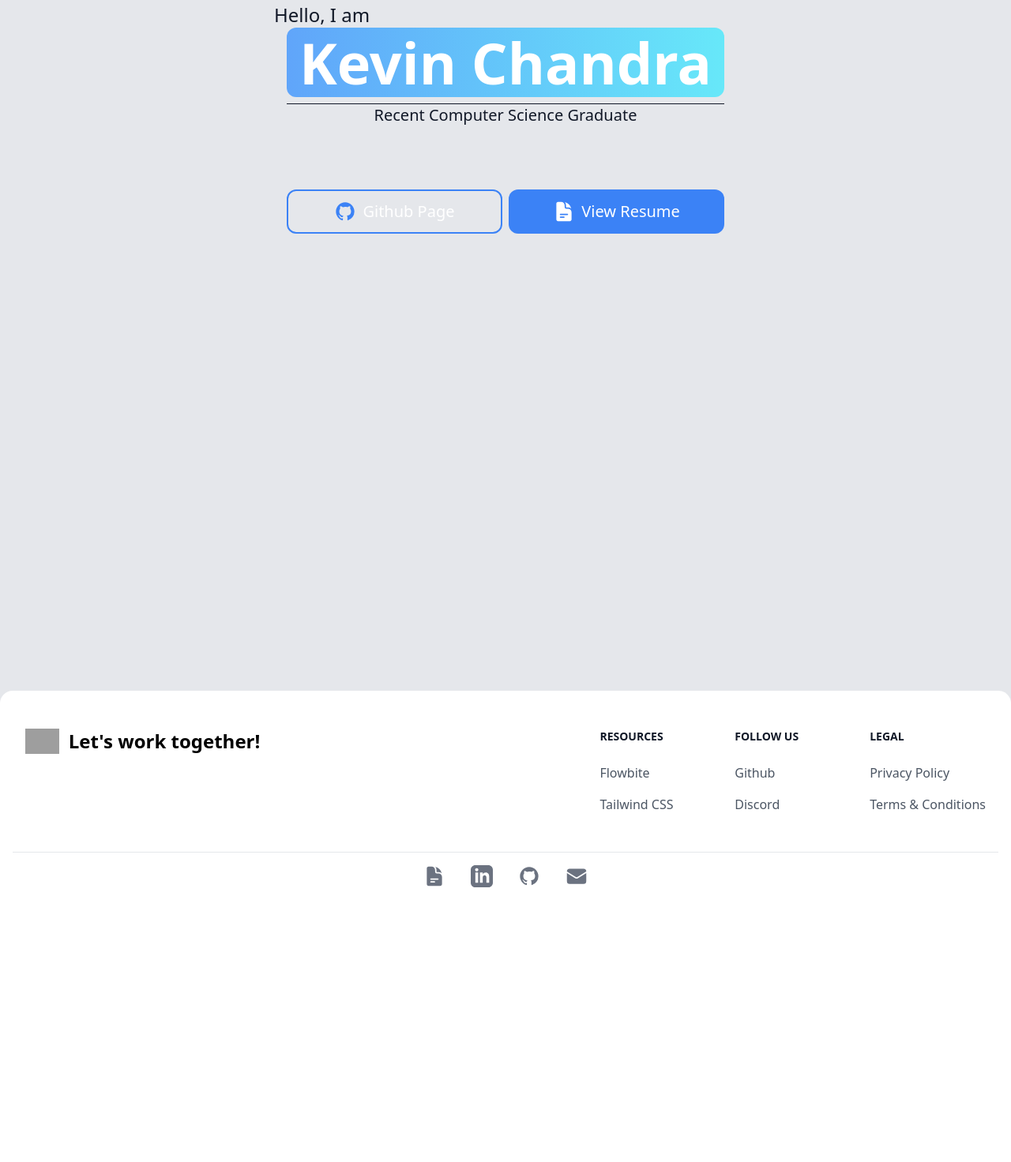
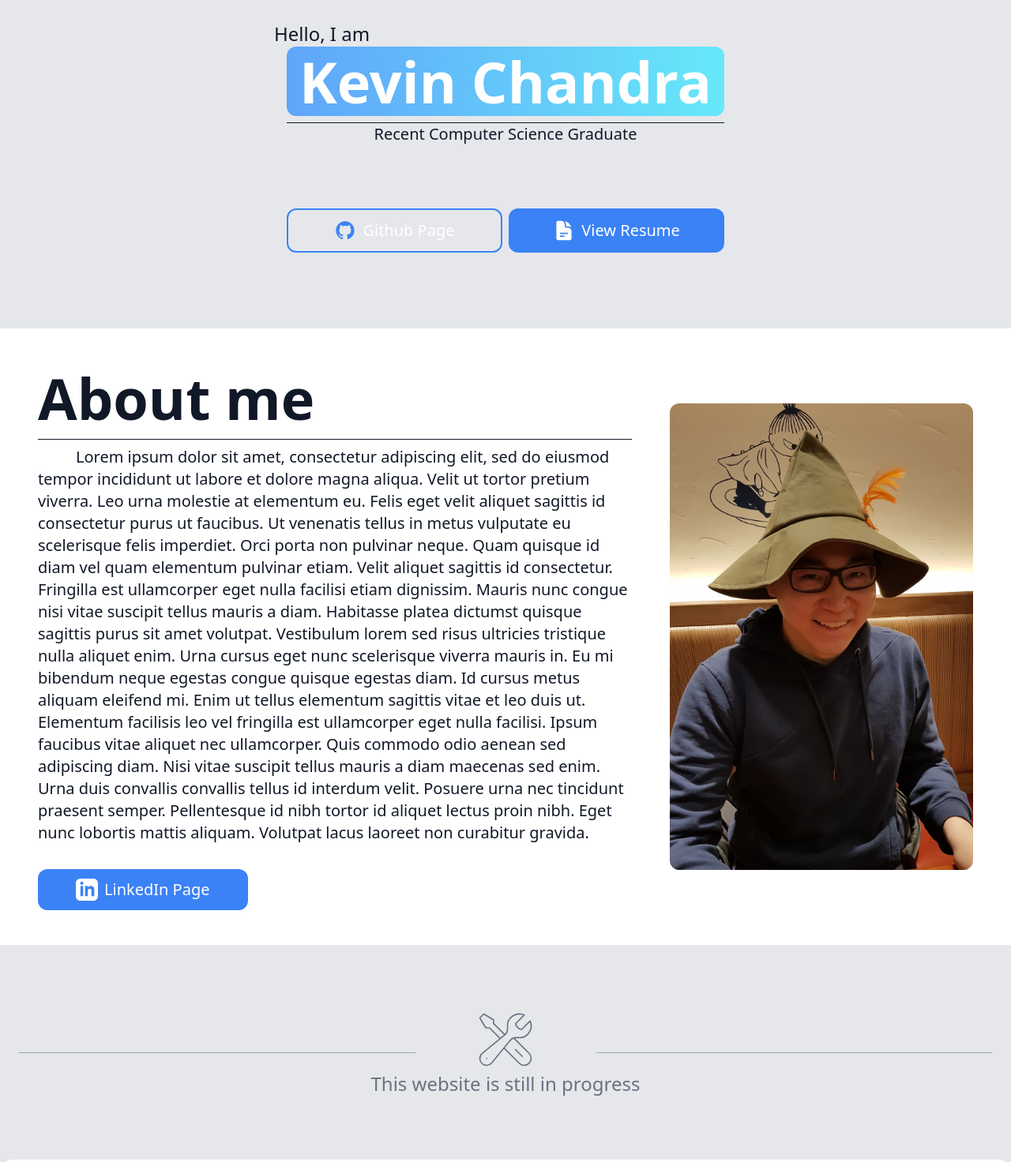
Before and after one commit to Sclatch/Sclatch.github.io, a Gatsby site: page / in a window 1280 px wide. Shown: the part 125-1597 px from the top of the page at 79% size. Before the commit the page ends 1265 px from the top, so only its background shows below. Built offline with nearby package versions, Linux system fonts and the light colour scheme; Gatsby itself is replaced by a stand-in of ours; grey boxes are pictures that could not be loaded.

Commit message:
Added About me page, need text

```diff
--- a/src/components/header.js
+++ b/src/components/header.js
@@ -18,7 +18,7 @@ export default function Header (){
                 <a href="#home" class="block py-2 pr-4 pl-3 text-gray-700 rounded hover:bg-gray-100 md:hover:bg-transparent md:border-0 md:hover:text-blue-700 md:p-0 dark:text-gray-400 md:dark:hover:text-white dark:hover:bg-gray-700 dark:hover:text-white md:dark:hover:bg-transparent">Home</a>
                 </li>
                 <li>
-                <a href="#" class="block py-2 pr-4 pl-3 text-gray-700 rounded hover:bg-gray-100 md:hover:bg-transparent md:border-0 md:hover:text-blue-700 md:p-0 dark:text-gray-400 md:dark:hover:text-white dark:hover:bg-gray-700 dark:hover:text-white md:dark:hover:bg-transparent">About</a>
+                <a href="#about" class="block py-2 pr-4 pl-3 text-gray-700 rounded hover:bg-gray-100 md:hover:bg-transparent md:border-0 md:hover:text-blue-700 md:p-0 dark:text-gray-400 md:dark:hover:text-white dark:hover:bg-gray-700 dark:hover:text-white md:dark:hover:bg-transparent">About</a>
                 </li>
                 <li>
                 <a href="#" class="block py-2 pr-4 pl-3 text-gray-700 rounded hover:bg-gray-100 md:hover:bg-transparent md:border-0 md:hover:text-blue-700 md:p-0 dark:text-gray-400 md:dark:hover:text-white dark:hover:bg-gray-700 dark:hover:text-white md:dark:hover:bg-transparent">Projects</a>
--- a/src/components/layout.js
+++ b/src/components/layout.js
@@ -6,7 +6,7 @@ export default function Layout ({children}){
     return (
         <div class="bg-gray-200 dark:bg-gray-800">
             <Header/>
-        <div id="home" class= "px-8 pt-4 sm:pt-12" style={{height: "1000px"}}>
+        <div class= "pt-4 sm:pt-14">
 
             {/* Main Page Content*/}
             {children}
--- a/src/pages/index.js
+++ b/src/pages/index.js
@@ -1,48 +1,111 @@
 import * as React from "react"
 import Layout from "../components/layout"
 import Resume from "../documents/RESUME_Base.pdf"
+import ProfilePic from "../images/pfp.jpg"
+import MobileProfilePic from "../images/squarepfp.jpg"
 
 const IndexPage = () => {
   return (
     <Layout>
       <body>
-        <div class="flex justify-center items-center py-20">
+        <div id="home" class="flex justify-center items-center py-24">
           <div class="flex flex-col">
-            <span class="text-gray-900 dark:text-white font-sans text-lg sm:text-2xl sm:-ml-4 ">Hello, I am</span>
-            <span class="box-decoration bg-gradient-to-r from-blue-400 to-cyan-300 text-white
+            <p class="text-gray-900 dark:text-white font-sans text-lg sm:text-2xl sm:-ml-4 ">Hello, I am</p>
+            <p class="box-decoration bg-gradient-to-r from-blue-400 to-cyan-300 text-white
             dark:bg-gradient-to-r dark:from-blue-900 dark:to-cyan-900
             font-semibold text-4xl sm:text-7xl py-2 px-4 rounded-xl text-center whitespace-nowrap">
               Kevin
               Chandra
-            </span>
+            </p>
             <hr class="my-2 border-gray-900 dark:border-gray-500"/>
-            <span class="text-gray-900 dark:text-white font-sans text-sm sm:text-xl text-center -mt-2">Recent Computer Science Graduate</span>
+            <p class="text-gray-900 dark:text-white font-sans text-sm sm:text-xl text-center -mt-2">Recent Computer Science Graduate</p>
 
             {/* Index Buttons */}
             <div class="grid grid-cols-2 gap-2 mt-10 sm:mt-20">
               {/* Github Button */}
-              <a class="flex items-center justify-center gap-2 rounded-xl p-2 sm:p-3 border-2 border-blue-500"
+              <a class="flex group items-center justify-center gap-2 rounded-xl p-2 sm:p-3 border-2 border-blue-500 hover:border-blue-300 hover:dark:border-blue-500"
               href="https://github.com/Sclatch" target="_blank" rel="noopener noreferrer">
-                <svg class="h-4 sm:h-7 fill-blue-500 dark:fill-white" viewBox="0 0 24 24" aria-hidden="true">
+                <svg class="h-4 sm:h-7 fill-blue-500 dark:fill-white group-hover:dark:fill-blue-500 group-hover:fill-blue-300" viewBox="0 0 24 24" aria-hidden="true">
                   <path fill-rule="evenodd" d="M12 2C6.477 2 2 6.484 2 12.017c0 4.425 2.865 8.18 6.839 9.504.5.092.682-.217.682-.483 0-.237-.008-.868-.013-1.703-2.782.605-3.369-1.343-3.369-1.343-.454-1.158-1.11-1.466-1.11-1.466-.908-.62.069-.608.069-.608 1.003.07 1.531 1.032 1.531 1.032.892 1.53 2.341 1.088 2.91.832.092-.647.35-1.088.636-1.338-2.22-.253-4.555-1.113-4.555-4.951 0-1.093.39-1.988 1.029-2.688-.103-.253-.446-1.272.098-2.65 0 0 .84-.27 2.75 1.026A9.564 9.564 0 0112 6.844c.85.004 1.705.115 2.504.337 1.909-1.296 2.747-1.027 2.747-1.027.546 1.379.202 2.398.1 2.651.64.7 1.028 1.595 1.028 2.688 0 3.848-2.339 4.695-4.566 4.943.359.309.678.92.678 1.855 0 1.338-.012 2.419-.012 2.747 0 .268.18.58.688.482A10.019 10.019 0 0022 12.017C22 6.484 17.522 2 12 2z" clip-rule="evenodd"></path>
                 </svg>
-                <span class="text-blue-500 text-white whitespace-nowrap font-sans dark:text-white text-sm sm:text-xl">
+                <p class="text-blue-500 text-white group-hover:dark:text-blue-500 group-hover:text-blue-300 whitespace-nowrap font-sans dark:text-white text-sm sm:text-xl">
                   Github Page
-                </span>
+                </p>
               </a>
               {/* Resume Button */}
-              <a class="flex items-center justify-center gap-2 rounded-xl bg-blue-500 p-2 sm:p-3"
+              <a class="flex items-center justify-center gap-2 rounded-xl bg-blue-500 p-2 sm:p-3 hover:bg-blue-400"
               href={Resume} target="_blank" rel="noopener noreferrer">
                 <svg className="h-4 sm:h-7 fill-white" viewBox="0 0 24 24">
                   <path fillRule="evenodd" d="M5.625 1.5c-1.036 0-1.875.84-1.875 1.875v17.25c0 1.035.84 1.875 1.875 1.875h12.75c1.035 0 1.875-.84 1.875-1.875V12.75A3.75 3.75 0 0016.5 9h-1.875a1.875 1.875 0 01-1.875-1.875V5.25A3.75 3.75 0 009 1.5H5.625zM7.5 15a.75.75 0 01.75-.75h7.5a.75.75 0 010 1.5h-7.5A.75.75 0 017.5 15zm.75 2.25a.75.75 0 000 1.5H12a.75.75 0 000-1.5H8.25z" clipRule="evenodd" />
                   <path d="M12.971 1.816A5.23 5.23 0 0114.25 5.25v1.875c0 .207.168.375.375.375H16.5a5.23 5.23 0 013.434 1.279 9.768 9.768 0 00-6.963-6.963z" />
                 </svg>
-                <span class="text-gray-900 text-white whitespace-nowrap font-sans text-sm sm:text-xl">
+                <p class="text-gray-900 text-white whitespace-nowrap font-sans text-sm sm:text-xl">
                   View Resume
-                </span>
+                </p>
               </a>
             </div>
           </div>
+        </div>
+
+        {/* About Me */}
+        <div id="about" class="lg:flex lg:justify-between items-center px-4 lg:px-12 py-11 bg-white dark:bg-gray-900">
+          <div class="shrink-0 lg:order-last hidden lg:block">
+            <img src={ProfilePic} class="w-96 rounded-xl" alt="Profile"/>
+          </div>
+          <div class ="grid grid-cols-1 lg:pr-12">
+            <p class="text-gray-900 dark:text-white
+            font-semibold text-5xl sm:text-7xl py-2 rounded-xl text-center lg:text-start whitespace-nowrap">
+              About me
+            </p>
+            <hr class="my-2 border-gray-900 dark:border-gray-500"/>
+            <div class="py-4 lg:order-last lg:hidden place-self-center">
+              <img src={MobileProfilePic} class="rounded-full w-64" alt="Profile"/>
+            </div>
+            <p class="indent-12 text-gray-900 dark:text-white text-xl">
+            Lorem ipsum dolor sit amet, consectetur adipiscing elit, sed do eiusmod tempor incididunt ut
+            labore et dolore magna aliqua. Velit ut tortor pretium viverra. Leo urna molestie at elementum eu.
+            Felis eget velit aliquet sagittis id consectetur purus ut faucibus. Ut venenatis tellus in metus
+            vulputate eu scelerisque felis imperdiet. Orci porta non pulvinar neque. Quam quisque id diam vel
+            quam elementum pulvinar etiam. Velit aliquet sagittis id consectetur. Fringilla est ullamcorper eget
+            nulla facilisi etiam dignissim. Mauris nunc congue nisi vitae suscipit tellus mauris a diam. Habitasse
+            platea dictumst quisque sagittis purus sit amet volutpat. Vestibulum lorem sed risus ultricies tristique
+            nulla aliquet enim.
+
+            Urna cursus eget nunc scelerisque viverra mauris in. Eu mi bibendum neque egestas congue quisque egestas
+            diam. Id cursus metus aliquam eleifend mi. Enim ut tellus elementum sagittis vitae et leo duis ut.
+            Elementum facilisis leo vel fringilla est ullamcorper eget nulla facilisi. Ipsum faucibus vitae aliquet
+            nec ullamcorper. Quis commodo odio aenean sed adipiscing diam. Nisi vitae suscipit tellus mauris a diam
+            maecenas sed enim. Urna duis convallis convallis tellus id interdum velit. Posuere urna nec tincidunt
+            praesent semper. Pellentesque id nibh tortor id aliquet lectus proin nibh. Eget nunc lobortis mattis aliquam.
+            Volutpat lacus laoreet non curabitur gravida.
+
+            </p>
+            {/* LinkedIn Button */}
+            <a class="flex items-center justify-center lg:w-max mt-8 gap-2 rounded-xl bg-blue-500 p-3 lg:px-12 hover:bg-blue-400"
+            href="https://www.linkedin.com/in/kevin-chandra98/" target="_blank" rel="noopener noreferrer">
+              <svg className="h-7 fill-white" viewBox="0 0 24 24">
+              <path d="M19 0h-14c-2.761 0-5 2.239-5 5v14c0 2.761 2.239 5 5 5h14c2.762 0 5-2.239 5-5v-14c0-2.761-2.238-5-5-5zm-11 19h-3v-11h3v11zm-1.5-12.268c-.966 0-1.75-.79-1.75-1.764s.784-1.764 1.75-1.764 1.75.79 1.75 1.764-.783 1.764-1.75 1.764zm13.5 12.268h-3v-5.604c0-3.368-4-3.113-4 0v5.604h-3v-11h3v1.765c1.396-2.586 7-2.777 7 2.476v6.759z"/>
+              </svg>
+              <p class="text-gray-900 text-white whitespace-nowrap font-sans text-xl">
+                LinkedIn Page
+              </p>
+            </a>
+          </div>
+        </div>
+
+        {/* Work in Progress */}
+        <div class="flex py-20 justify-center items-center px-6">
+          <hr class="grow border-gray-400 -mr-14"/>
+          <div class="grid justify-items-center">
+          <svg xmlns="http://www.w3.org/2000/svg" fill="none" viewBox="0 0 24 24" stroke-width="0.5" class="w-20 stroke-gray-500">
+            <path stroke-linecap="round" stroke-linejoin="round" d="M11.42 15.17L17.25 21A2.652 2.652 0 0021 17.25l-5.877-5.877M11.42 15.17l2.496-3.03c.317-.384.74-.626 1.208-.766M11.42 15.17l-4.655 5.653a2.548 2.548 0 11-3.586-3.586l6.837-5.63m5.108-.233c.55-.164 1.163-.188 1.743-.14a4.5 4.5 0 004.486-6.336l-3.276 3.277a3.004 3.004 0 01-2.25-2.25l3.276-3.276a4.5 4.5 0 00-6.336 4.486c.091 1.076-.071 2.264-.904 2.95l-.102.085m-1.745 1.437L5.909 7.5H4.5L2.25 3.75l1.5-1.5L7.5 4.5v1.409l4.26 4.26m-1.745 1.437l1.745-1.437m6.615 8.206L15.75 15.75M4.867 19.125h.008v.008h-.008v-.008z" />
+          </svg>
+          <p class="text-gray-500 text-lg sm:text-2xl text-center">
+            This website is still in progress
+          </p>
+
+          </div>
+          <hr class="grow border-gray-400 -ml-14"/>
         </div>
       </body>
     </Layout>
--- a/src/styles/global.css
+++ b/src/styles/global.css
@@ -4,4 +4,5 @@
 
 html {
     scroll-behavior: smooth;
+    scroll-padding-top: 4.5rem;
   }
```
Also changed, not shown: src/images/pfp.jpg (added), src/images/squarepfp.jpg (added).
